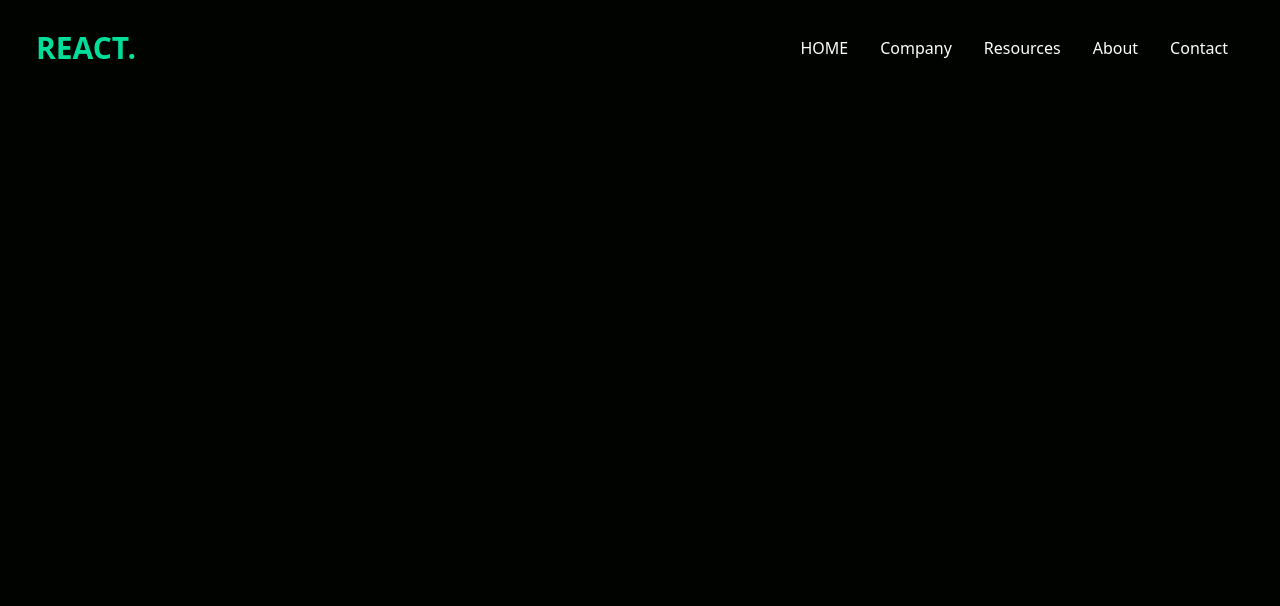
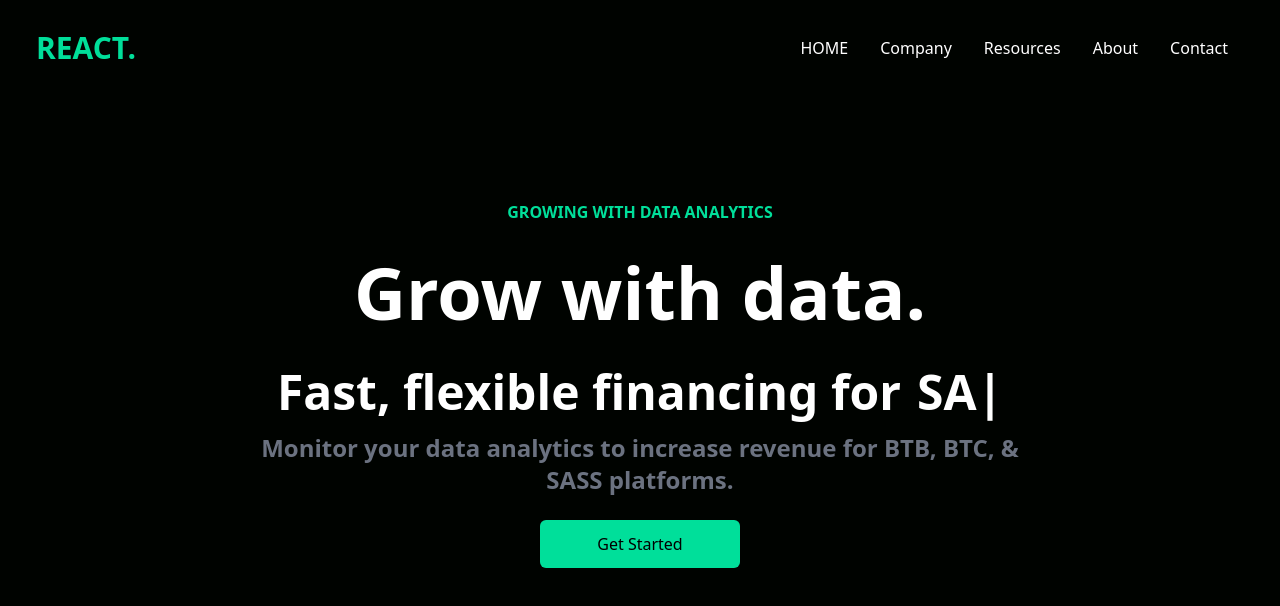
Before and after one commit to robert-burcea/data-website-tailwind-landing, a React (Create React App) app: page / in a window 1280 px wide. Shown: the top 606 px of the page. Built offline with nearby package versions, Linux system fonts and the light colour scheme; the HTML template or start-up script is replaced by a standard one.

Commit message:
create Hero

```diff
--- a/package.json
+++ b/package.json
@@ -10,6 +10,7 @@
     "react-dom": "^18.2.0",
     "react-icons": "^4.4.0",
     "react-scripts": "5.0.1",
+    "react-typed": "^1.2.0",
     "web-vitals": "^2.1.4"
   },
   "scripts": {
--- a/src/App.js
+++ b/src/App.js
@@ -1,11 +1,13 @@
 import logo from './logo.svg';
 import React from 'react'
 import Navbar from './components/Navbar'
+import Hero from './components/Hero'
 
 function App() {
   return (
     <div>
       <Navbar />
+      <Hero />
     </div>
   );
 }
--- /dev/null
+++ b/src/components/Hero.jsx
@@ -0,0 +1,26 @@
+import React from 'react'
+import Typed from 'react-typed';
+
+function Hero() {
+  return (
+    <div className="text-white">
+        <div className="max-w-[800px] mt-[96px] w-full h-screen mx-auto text-center flex-col justify-center">
+            <p className="text-[#00df9a] font-bold p-2">GROWING WITH DATA ANALYTICS</p>
+            <h1 className="md:text-7xl sm:text-6xl text-4xl font-bold md:py-6">Grow with data.</h1>
+            <div className="flex justify-center items-center">
+                <p className="md:text-5xl sm:text-4xl text-xl font-bold py-4">Fast, flexible financing for</p>
+                <Typed
+                className="md:text-5xl sm:text-4xl text-xl font-bold pl-2 md:pl-4"
+                strings={['BTB', 'BTC', 'SASS']}
+                typeSpeed={120}
+                backSpeed={140}
+                loop/>
+            </div>
+            <p className="md:text-2xl text-xl font-bold text-gray-500">Monitor your data analytics to increase revenue for BTB, BTC, & SASS platforms.</p>
+            <button className="bg-[#00df9a] w-[200px] rounded-md font-medium my-6 mx-auto px-6 py-3 text-black">Get Started</button>
+        </div>
+    </div>
+  )
+}
+
+export default Hero
--- a/src/components/Navbar.jsx
+++ b/src/components/Navbar.jsx
@@ -24,7 +24,7 @@
             {nav ? <AiOutlineClose size={20}/> : <AiOutlineMenu size={20} />}
         </div>
         <div className={nav ? "fixed left-0 top-0 w-[60%] h-full border-r border-r-gray-900 bg-[#000300] ease-in-out duration-500" : 'fixed left-[-100%]'}>
-            <h1 className="w-full text-3xl font-bold text-[#00df9a] m-4">
+            <h1 className="w-full text-3xl font-bold text-[#00df9a] m-4 mt-8">
                 REACT.
             </h1>
             <ul className="uppercase p-4">
```
Also changed, not shown: 1 other file (tests, documents, lock files or other folders).
